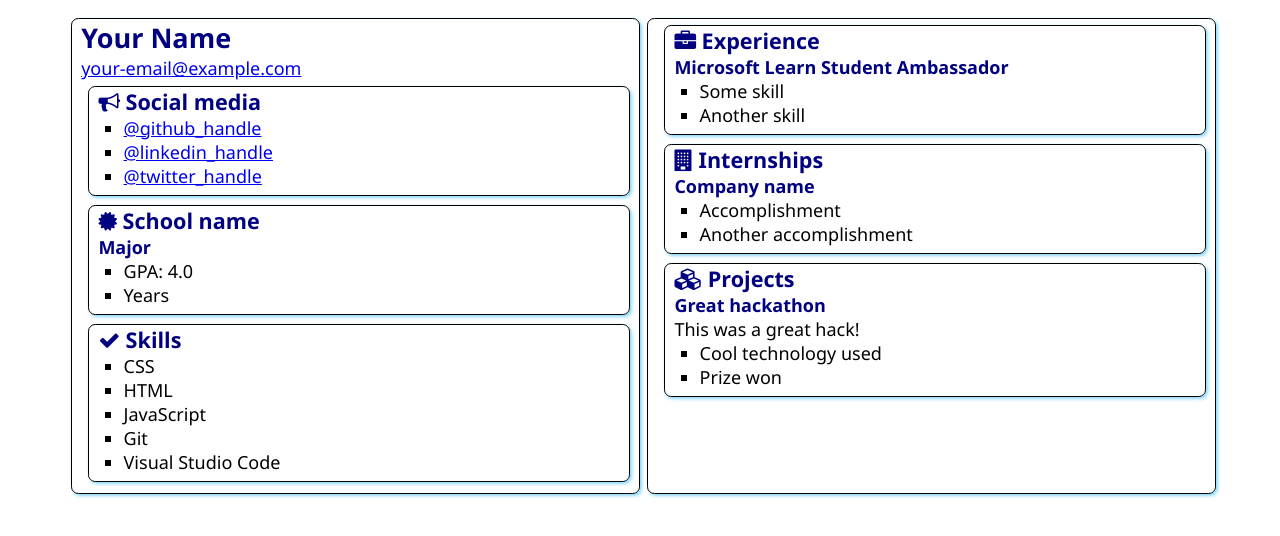
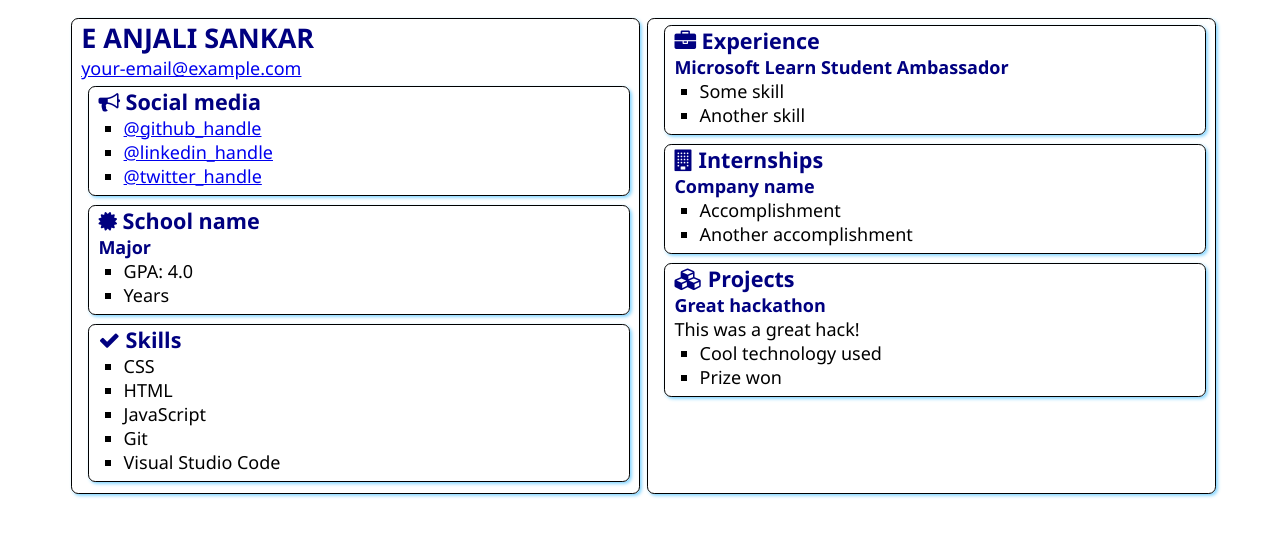
Before and after one commit to Anjali101/SATechnicalOnboarding, a plain HTML site: page src/index.html in a window 1280 px wide. Drawn offline with Linux system fonts and the light colour scheme.

Commit message:
Added My Name
Added name as E ANJALI SANKAR

```diff
--- a/src/index.html
+++ b/src/index.html
@@ -12,7 +12,7 @@
 <body>
     <main>
         <article class="box">
-            <h1>Your Name</h1>
+            <h1>E ANJALI SANKAR</h1>
             <div><a href="mailto:your.email@example.com">your-email@example.com</a></div>
 
             <section class="box">
```
